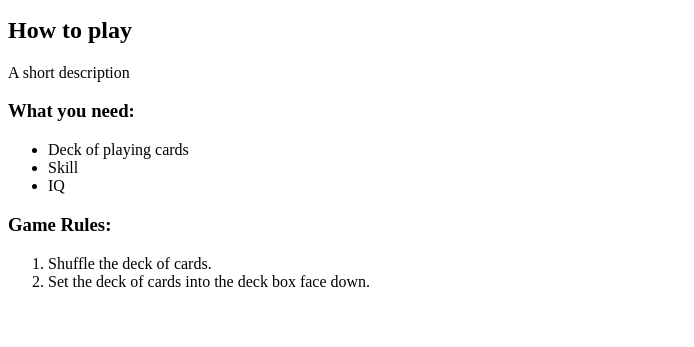
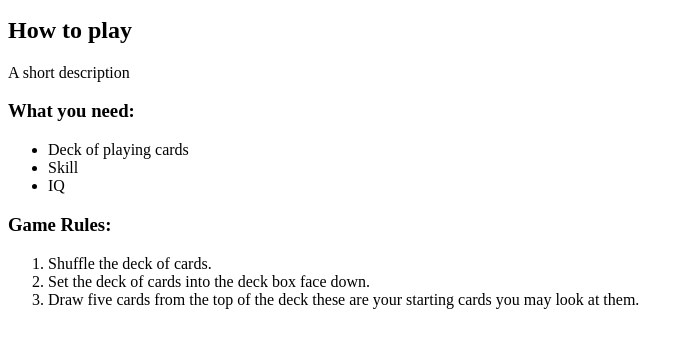
Before and after one commit to BRO-W8ASEC/bro-w8asec.github.io, a plain HTML site: page GAMES/Hero_Of_The_Land.html in a window 1280 px wide. Shown: the part 101-448 px from the top of the page, without its empty margins (0-694 px from the left). Drawn offline with Linux system fonts and the light colour scheme.

Commit message:
New stuff

```diff
--- a/GAMES/Hero_Of_The_Land.html
+++ b/GAMES/Hero_Of_The_Land.html
@@ -15,6 +15,7 @@
         <ol>
             <li>Shuffle the deck of cards.</li>
             <li>Set the deck of cards into the deck box face down.</li>
+            <li>Draw five cards from the top of the deck these are your starting cards you may look at them.</li>
         </ol>
     </body>
 </html>
```
